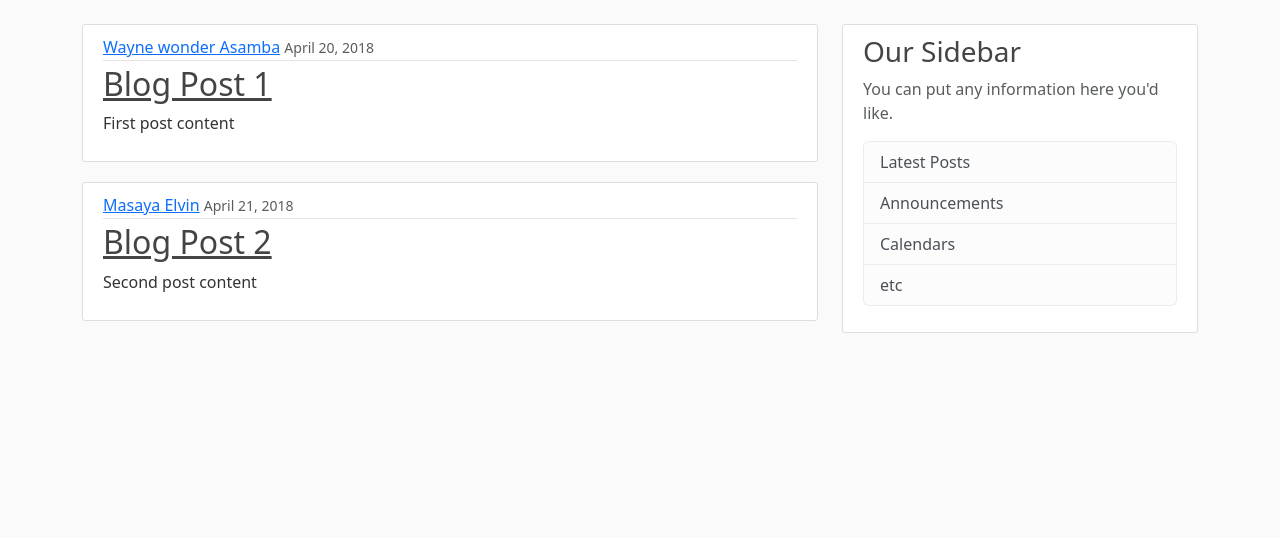
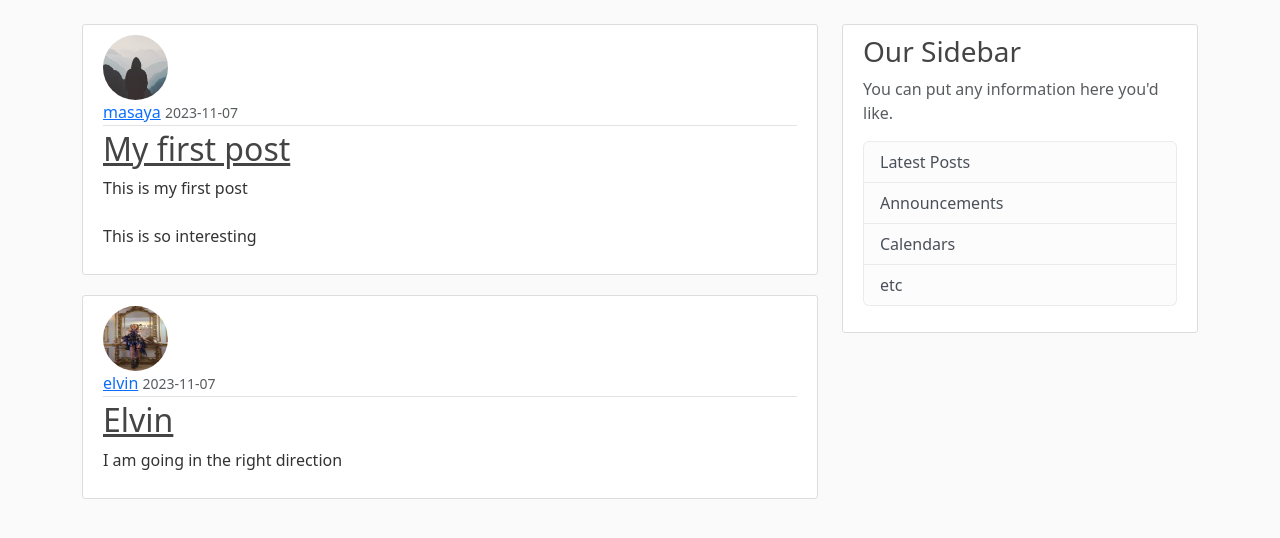
Before and after one commit to Masayaelvin/blog, a Flask app: page / in a window 1280 px wide. Shown: the part 56-594 px from the top of the page. Run offline with Flask 3, Linux system fonts and the light colour scheme.

Commit message:
post_select_success

```diff
--- a/f_blog/routes.py
+++ b/f_blog/routes.py
@@ -6,23 +6,10 @@ from f_blog.models import User, Post
 from f_blog import app, db, bcrypt
 from flask_login import login_user, current_user, logout_user, login_required
 import secrets
-posts = [
-    {
-        'author': 'Wayne wonder Asamba',
-        'title': 'Blog Post 1',
-        'content': 'First post content',
-        'date_posted': 'April 20, 2018'
-    },
-    {
-        'author': 'Masaya Elvin',
-        'title': 'Blog Post 2',
-        'content': 'Second post content',
-        'date_posted': 'April 21, 2018'
 
-    }
-]
 @app.route('/')
 def home():
+        posts = Post.query.all()
         return render_template('home.html', posts=posts)
 
 @app.route('/about')
@@ -101,6 +88,14 @@ def account():
 def new_post():
       form = PostForm()
       if form.validate_on_submit():
+            post = Post(title = form.title.data, content = form.content.data, author = current_user)
+            db.session.add(post)
+            db.session.commit()
             flash('your post has been created!', 'success')
             return redirect(url_for('home'))
       return render_template('create_post.html', title='New Post', form=form)
+
+@app.route("/post/<int:post_id>")
+def post(post_id):
+      post = Post.query.get_or_404(post_id)
+      return render_template('post.html', title=post.title, post=post)
--- a/f_blog/templates/home.html
+++ b/f_blog/templates/home.html
@@ -2,12 +2,13 @@
 {% block content %}
     {% for posts in posts %}
     <article class="media content-section">
+      <img class="rounded-circle article-img" src="{{url_for('static', filename='profile_pics/' + posts.author.image_file)}}">
         <div class="media-body">
           <div class="article-metadata">
-            <a class="mr-2" href="#">{{ posts.author }}</a>
-            <small class="text-muted">{{ posts.date_posted }}</small>
+            <a class="mr-2" href="#">{{ posts.author.username }}</a>
+            <small class="text-muted">{{ posts.date_posted.strftime('%Y-%m-%d') }}</small>
           </div>
-          <h2><a class="article-title" href="#">{{ posts.title }}</a></h2>
+          <h2><a class="article-title" href="{{url_for('post', post_id=posts.id)}}">{{ posts.title }}</a></h2>
           <p class="article-content">{{ posts.content }}</p>
         </div>
       </article>
```
Also changed, not shown: f_blog/templates/post.html (added, +16 -0 lines), instance/site.db.
